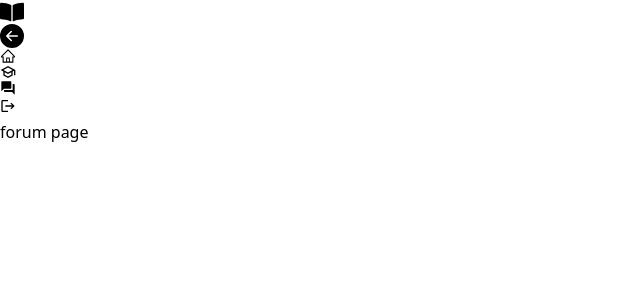
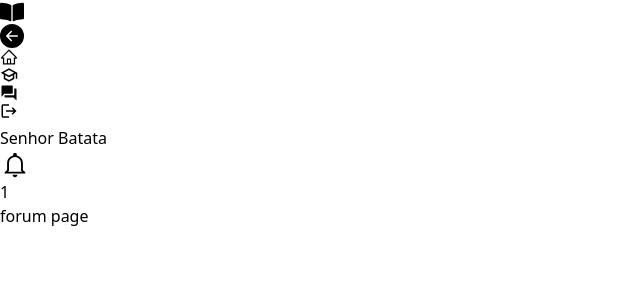
Before and after one commit to gabomoreira/learn-frontend, a React (Vite) app: page /forum in a window 1280 px wide. Shown: the top 300 px of the page, without its empty margins (0-640 px from the left). Built offline with nearby package versions, Linux system fonts and the light colour scheme.

Commit message:
feat: add header

```diff
--- a/src/pages/private/Layout.tsx
+++ b/src/pages/private/Layout.tsx
@@ -1,5 +1,6 @@
 import React from 'react'
 import { Outlet } from 'react-router-dom'
+import { Header } from '../../shared/components/Header'
 import { Sidebar } from '../../shared/components/Sidebar'
 
 export const Layout = () => {
@@ -8,8 +9,12 @@ export const Layout = () => {
         <div className='flex h-screen'>
             <Sidebar />
 
-          <div className='flex-1 px-7 py-5 text-white bg-slate-950'>
-            <Outlet />
+          <div className='flex-1 flex flex-col text-white bg-slate-950'>
+            <Header />
+
+            <div className="px-7 py-5">
+              <Outlet />
+            </div>
           </div>
         </div>
     </div>
--- /dev/null
+++ b/src/shared/components/Header/index.tsx
@@ -0,0 +1,33 @@
+import {IoMdNotificationsOutline} from 'react-icons/io'
+
+export const Header = () => {
+  return (
+    <div className="flex w-full px-3 py-3 gap-3 items-center justify-end bg-gray-900">
+        <div className='font-semibold'>
+            Senhor Batata
+        </div>
+
+        <div className='cursor-pointer relative'>
+            <IoMdNotificationsOutline size={30} />
+
+            <div className='
+                absolute
+                top-0
+                right-0
+                w-4
+                h-4
+                rounded-3xl
+                bg-white
+                text-gray-950
+                text-xs
+                flex
+                items-center
+                justify-center
+                font-semibold
+            '>
+                1
+            </div>
+        </div>
+    </div>
+  )
+}
--- a/src/shared/components/Sidebar/components/MenuItem.tsx
+++ b/src/shared/components/Sidebar/components/MenuItem.tsx
@@ -29,7 +29,7 @@ export const MenuItem = ({path, pathname, icon: Icon, label, isOpen}: Props) =>
             ${pathname === path ? 'bg-gray-700' : 'bg-transparent'}
         `}>
 
-              <Icon size={16} />
+              <Icon size={18} />
 
               {isOpen && (
                 <div className=''>
```
